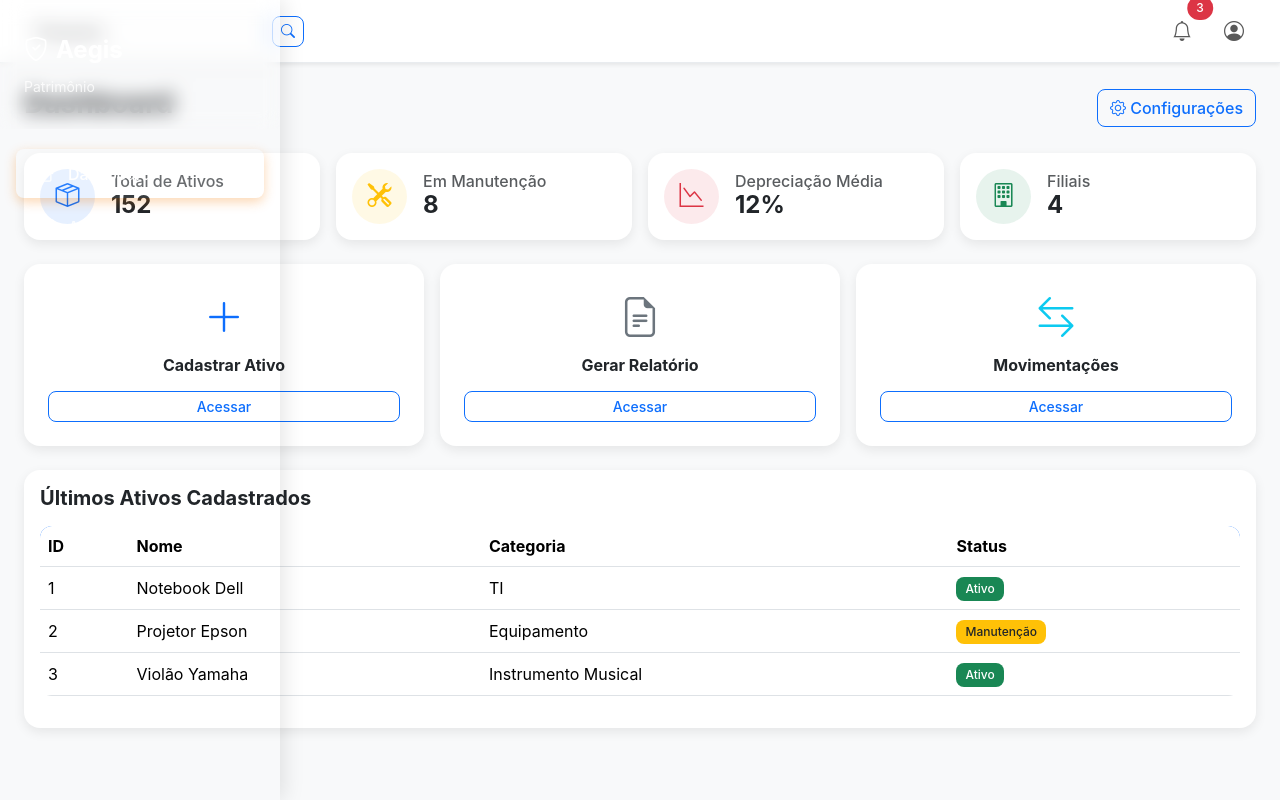
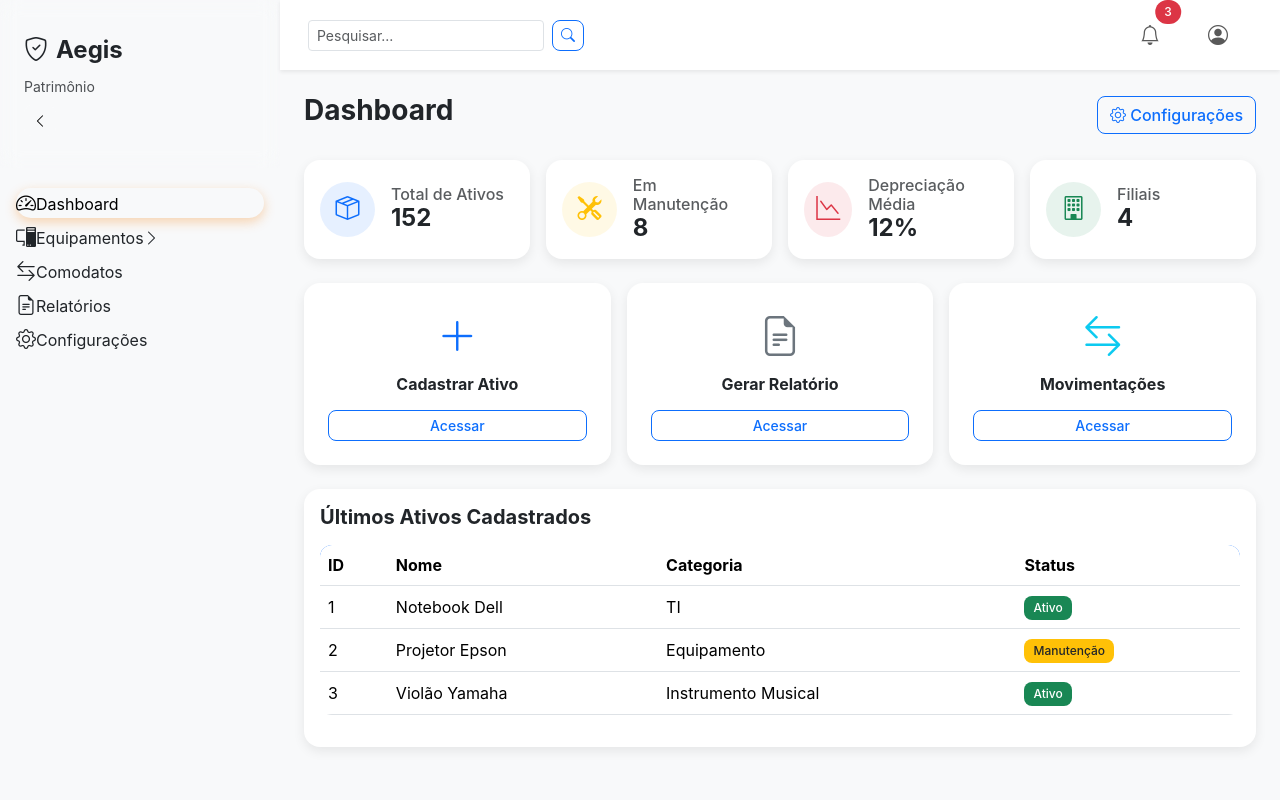
Before and after one commit to diogo-rp-menezes/aegispatrimonio, a Vue app in the folder frontend/: page /dashboard in a window 1280 px wide. Built offline with nearby package versions, Linux system fonts and the light colour scheme.

Commit message:
Modularização do CSS

```diff
--- /dev/null
+++ b/frontend/src/assets/styles/badges.css
@@ -0,0 +1,5 @@
+.badge {
+  padding: 0.5em 0.75em;
+  border-radius: 0.5rem;
+  font-weight: 500;
+}
--- /dev/null
+++ b/frontend/src/assets/styles/buttons.css
@@ -0,0 +1,10 @@
+.btn {
+  border-radius: 0.5rem;
+  font-weight: 500;
+  transition: all 0.2s ease-in-out;
+}
+
+.btn:hover {
+  transform: translateY(-1px);
+  box-shadow: 0 2px 6px rgba(0, 0, 0, 0.15);
+}
--- /dev/null
+++ b/frontend/src/assets/styles/cards.css
@@ -0,0 +1,43 @@
+.card {
+  border-radius: var(--card-radius);
+  box-shadow: var(--card-shadow);
+  border: none;
+}
+
+.card .card-title {
+  font-weight: 600;
+}
+
+/* Estatísticas */
+.stats-grid {
+  display: grid;
+  grid-template-columns: repeat(auto-fit, minmax(250px, 1fr));
+  gap: 1.5rem;
+  margin-bottom: 2rem;
+}
+
+.stat-card {
+  background: white;
+  padding: 1.5rem;
+  border-radius: 16px;
+  box-shadow: 0 4px 20px rgba(0,0,0,0.08);
+  border: 1px solid rgba(0,0,0,0.05);
+  transition: all 0.3s ease;
+  position: relative;
+  overflow: hidden;
+}
+
+.stat-card:hover {
+  transform: translateY(-4px);
+  box-shadow: 0 8px 25px rgba(0,0,0,0.12);
+}
+
+.stat-card::before {
+  content: '';
+  position: absolute;
+  top: 0;
+  left: 0;
+  right: 0;
+  height: 4px;
+  background: var(--aegis-primary);
+}
--- a/frontend/src/assets/styles/global.css
+++ b/frontend/src/assets/styles/global.css
@@ -2,14 +2,14 @@
    Variáveis principais
    ======================= */
 :root {
-  --primary-color: #0d6efd;
-  --secondary-color: #6c757d;
-  --success-color: #198754;
-  --warning-color: #ffc107;
-  --danger-color: #dc3545;
-  --info-color: #0dcaf0;
-  --light-bg: #f8f9fa;
-  --dark-bg: #212529;
+  --aegis-primary: #0d6efd;
+  --aegis-secondary: #6c757d;
+  --aegis-success: #198754;
+  --aegis-warning: #ffc107;
+  --aegis-danger: #dc3545;
+  --aegis-info: #0dcaf0;
+  --aegis-light: #f8f9fa;
+  --aegis-dark: #212529;
 
   --card-radius: 1rem;
   --card-shadow: 0 4px 12px rgba(0, 0, 0, 0.08);
@@ -19,89 +19,12 @@
    Reset / Base
    ======================= */
 body {
-  background-color: var(--light-bg);
+  background-color: var(--aegis-light);
   margin: 0;
   font-family: "Inter", system-ui, -apple-system, "Segoe UI", Roboto, "Helvetica Neue", Arial, sans-serif;
-  color: #212529;
+  color: var(--aegis-dark);
 }
 
-/* Links */
 a {
   text-decoration: none;
 }
-
-/* =======================
-   Navbar / Sidebar
-   ======================= */
-.navbar {
-  border-bottom: 1px solid #e9ecef;
-}
-
-.bg-dark {
-  background-color: var(--dark-bg) !important;
-}
-
-.sidebar .nav-link {
-  padding: 0.6rem 1rem;
-  border-radius: 0.5rem;
-  margin-bottom: 0.25rem;
-  transition: all 0.2s ease;
-}
-
-.sidebar .nav-link.active,
-.sidebar .nav-link:hover {
-  background-color: rgba(255, 255, 255, 0.1);
-}
-
-/* =======================
-   Cards
-   ======================= */
-.card {
-  border-radius: var(--card-radius);
-  box-shadow: var(--card-shadow);
-  border: none;
-}
-
-.card .card-title {
-  font-weight: 600;
-}
-
-/* =======================
-   Botões
-   ======================= */
-.btn {
-  border-radius: 0.5rem;
-  font-weight: 500;
-  transition: all 0.2s ease-in-out;
-}
-
-.btn:hover {
-  transform: translateY(-1px);
-  box-shadow: 0 2px 6px rgba(0, 0, 0, 0.15);
-}
-
-/* =======================
-   Tabelas
-   ======================= */
-.table {
-  border-radius: 0.75rem;
-  overflow: hidden;
-}
-
-.table thead {
-  background-color: var(--primary-color);
-  color: #fff;
-}
-
-.table-hover tbody tr:hover {
-  background-color: rgba(13, 110, 253, 0.05);
-}
-
-/* =======================
-   Badges
-   ======================= */
-.badge {
-  padding: 0.5em 0.75em;
-  border-radius: 0.5rem;
-  font-weight: 500;
-}
--- /dev/null
+++ b/frontend/src/assets/styles/layout.css
@@ -0,0 +1,10 @@
+.app-container {
+  min-height: 100vh;
+  display: flex;
+}
+
+.main-content {
+  flex: 1;
+  padding: 0;
+  background: var(--aegis-light);
+}
--- /dev/null
+++ b/frontend/src/assets/styles/sidebar.css
@@ -0,0 +1,106 @@
+/* =======================
+   Sidebar Base
+   ======================= */
+.sidebar {
+  width: 280px;
+  transition: width 0.3s ease;
+  overflow: hidden;
+}
+.sidebar.collapsed {
+  width: 80px;
+}
+
+/* Header */
+.sidebar-header {
+  padding: 2rem 1.5rem;
+  display: flex;
+  flex-direction: column;
+  align-items: flex-start;
+  background: rgba(255, 255, 255, 0.1);
+  backdrop-filter: blur(10px);
+}
+
+/* Logo */
+.sidebar-logo {
+  font-size: 1.5rem;
+  font-weight: 700;
+  display: flex;
+  align-items: center;
+  gap: 0.5rem;
+}
+
+.sidebar-subtitle {
+  font-size: 0.875rem;
+  opacity: 0.8;
+  margin-top: 0.5rem;
+}
+
+/* Nav */
+.sidebar-nav {
+  padding: 1rem 0;
+}
+
+.nav-item {
+  margin: 0.25rem 1rem;
+}
+
+.nav-link {
+  color: rgb(255, 255, 255);
+  padding: 0.875rem 1rem;
+  border-radius: var(--card-radius);
+  display: flex;
+  align-items: center;
+  gap: 0.75rem;
+  text-decoration: none;
+  transition: all 0.3s ease;
+  font-weight: 500;
+  cursor: pointer;
+}
+
+.nav-link:hover {
+  background: rgba(255, 255, 255, 0.1);
+  color: rgb(0, 0, 0);
+  transform: translateX(4px);
+}
+
+.nav-link.active {
+  background: linear-gradient(135deg, var(--aegis-accent), #ff9800);
+  color: rgb(0, 0, 0);
+  box-shadow: 0 4px 12px rgba(245, 124, 0, 0.3);
+}
+
+.nav-icon {
+  font-size: 1.25rem;
+  width: 24px;
+  text-align: center;
+}
+
+/* Submenu */
+.submenu {
+  padding-left: 1.5rem;
+  display: flex;
+  flex-direction: column;
+}
+
+.submenu-link {
+  padding: 0.5rem 1rem;
+  font-size: 0.9rem;
+}
+
+/* =======================
+   Fade + Slide Animation
+   ======================= */
+.fade-slide-enter-active,
+.fade-slide-leave-active {
+  transition: all 0.3s ease;
+}
+.fade-slide-enter-from,
+.fade-slide-leave-to {
+  opacity: 0;
+  transform: translateX(-10px);
+}
+.fade-slide-enter-to,
+.fade-slide-leave-from {
+  opacity: 1;
+  transform: translateX(0);
+}
--- /dev/null
+++ b/frontend/src/assets/styles/tables.css
@@ -0,0 +1,13 @@
+.table {
+  border-radius: 0.75rem;
+  overflow: hidden;
+}
+
+.table thead {
+  background-color: var(--aegis-primary);
+  color: #fff;
+}
+
+.table-hover tbody tr:hover {
+  background-color: rgba(13, 110, 253, 0.05);
+}
--- /dev/null
+++ b/frontend/src/assets/styles/topbar.css
@@ -0,0 +1,11 @@
+.top-bar {
+  background: white;
+  padding: 1rem 2rem;
+  box-shadow: 0 2px 10px rgba(0,0,0,0.1);
+  display: flex;
+  justify-content: space-between;
+  align-items: center;
+  position: sticky;
+  top: 0;
+  z-index: 999;
+}
--- a/frontend/src/components/Sidebar.vue
+++ b/frontend/src/components/Sidebar.vue
@@ -1,11 +1,18 @@
 <template>
-  <aside class="sidebar">
+  <aside :class="['sidebar', { collapsed }]">
     <div class="sidebar-header">
       <div class="sidebar-logo">
         <i class="bi bi-shield-check"></i>
-        Aegis
+        <transition name="fade-slide">
+          <span v-if="!collapsed">Aegis</span>
+        </transition>
       </div>
-      <div class="sidebar-subtitle">Patrimônio</div>
+      <transition name="fade-slide">
+        <div class="sidebar-subtitle" v-if="!collapsed">Patrimônio</div>
+      </transition>
+      <button class="btn btn-sm btn-light mt-2" @click="toggleCollapse">
+        <i :class="collapsed ? 'bi-chevron-right' : 'bi-chevron-left'"></i>
+      </button>
     </div>
 
     <div class="sidebar-nav">
@@ -14,95 +21,67 @@
           :to="item.path"
           class="nav-link"
           :class="{ active: isActive(item.path) }"
+          @click.prevent="toggleSubmenu(item)"
         >
           <i :class="['nav-icon', item.icon]"></i>
-          {{ item.title }}
+          <transition name="fade-slide">
+            <span v-if="!collapsed">{{ item.title }}</span>
+          </transition>
+          <i
+            v-if="item.children && !collapsed"
+            :class="[
+              'bi',
+              openSubmenus.includes(item.path) ? 'bi-chevron-down' : 'bi-chevron-right'
+            ]"
+            style="margin-left:auto"
+          ></i>
         </router-link>
+
+        <!-- Submenu -->
+        <transition name="fade-slide">
+          <div
+            v-if="item.children && openSubmenus.includes(item.path) && !collapsed"
+            class="submenu"
+          >
+            <router-link
+              v-for="child in item.children"
+              :key="child.path"
+              :to="child.path"
+              class="nav-link submenu-link"
+              :class="{ active: isActive(child.path) }"
+            >
+              <span>{{ child.title }}</span>
+            </router-link>
+          </div>
+        </transition>
       </div>
     </div>
   </aside>
 </template>
 
 <script setup>
+import { ref } from "vue";
+import { useRoute } from "vue-router";
 import { menuItems } from "../config/menu.js";
-import { useRoute } from "vue-router";
+import '../assets/styles/sidebar.css'; // CSS atualizado
 
 const route = useRoute();
+const collapsed = ref(false);
+const openSubmenus = ref([]);
+
+const toggleCollapse = () => collapsed.value = !collapsed.value;
 
 const isActive = (path) => {
-  // Suporta rotas dinâmicas
   return route.path === path || route.path.startsWith(path + "/");
 };
+
+const toggleSubmenu = (item) => {
+  if (!item.children) return;
+  const index = openSubmenus.value.indexOf(item.path);
+  if (index > -1) {
+    openSubmenus.value.splice(index, 1);
+  } else {
+    openSubmenus.value.push(item.path);
+  }
+};
 </script>
-
-<style scoped>
-.sidebar {
-  width: 280px;
-  background: linear-gradient(135deg, var(--aegis-primary) 0%, var(--aegis-secondary) 100%);
-  color: white;
-  padding: 0;
-  position: fixed;
-  height: 100vh;
-  overflow-y: auto;
-  z-index: 1000;
-  box-shadow: 4px 0 20px rgba(0,0,0,0.1);
-}
-
-.sidebar-header {
-  padding: 2rem 1.5rem;
-  background: rgba(255,255,255,0.1);
-  backdrop-filter: blur(10px);
-}
-
-.sidebar-logo {
-  font-size: 1.5rem;
-  font-weight: 700;
-  display: flex;
-  align-items: center;
-  gap: 0.5rem;
-}
-
-.sidebar-subtitle {
-  font-size: 0.875rem;
-  opacity: 0.8;
-  margin-top: 0.5rem;
-}
-
-.sidebar-nav {
-  padding: 1rem 0;
-}
-
-.nav-item {
-  margin: 0.25rem 1rem;
-}
-
-.nav-link {
-  color: rgba(255,255,255,0.8);
-  padding: 0.875rem 1rem;
-  border-radius: 12px;
-  display: flex;
-  align-items: center;
-  gap: 0.75rem;
-  text-decoration: none;
-  transition: all 0.3s ease;
-  font-weight: 500;
-}
-
-.nav-link:hover {
-  background: rgba(255,255,255,0.1);
-  color: white;
-  transform: translateX(4px);
-}
-
-.nav-link.active {
-  background: linear-gradient(135deg, var(--aegis-accent), #ff9800);
-  color: white;
-  box-shadow: 0 4px 12px rgba(245, 124, 0, 0.3);
-}
-
-.nav-icon {
-  font-size: 1.25rem;
-  width: 24px;
-  text-align: center;
-}
-</style>
--- a/frontend/src/config/menu.js
+++ b/frontend/src/config/menu.js
@@ -1,17 +1,18 @@
+// src/config/menu.js
 // src/config/menu.js
 export const menuItems = [
+  { title: "Dashboard", path: "/dashboard", icon: "bi-speedometer2" },
   {
-    title: "Dashboard",
-    path: "/dashboard",
-    icon: "bi-house"
+    title: "Equipamentos",
+    path: "/ativos",
+    icon: "bi-pc-display",
+    children: [
+      { title: "TI", path: "/ativos/ti" },
+      { title: "Mobiliário", path: "/ativos/mobiliario" },
+      { title: "Especiais", path: "/ativos/especiais" }
+    ]
   },
-  {
-    title: "Ativos",
-    icon: "bi-box",
-    children: [
-      { title: "Listar Ativos", path: "/ativos", icon: "bi-list" },
-      { title: "Novo Ativo", path: "/ativos/novo", icon: "bi-plus-circle" }
-    ]
-  }
-  // Novos menus/submenus podem ser adicionados facilmente
+  { title: "Comodatos", path: "/ativos/comodatos", icon: "bi-arrow-left-right" },
+  { title: "Relatórios", path: "/relatorios", icon: "bi-file-earmark-text" },
+  { title: "Configurações", path: "/configuracoes", icon: "bi-gear" }
 ];
```
Also changed, not shown: frontend/src/main.js (+10 -1 lines).
